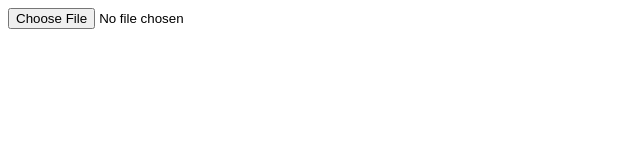
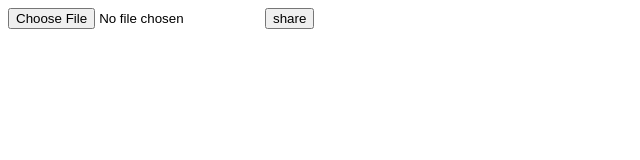
Before and after one commit to Pavan-B-N/demo, a plain HTML site: page index.html in a window 1280 px wide. Shown: the whole page, without its empty margins (0-640 px from the left). Drawn offline with Linux system fonts and the light colour scheme.

Commit message:
Update index.html

```diff
--- a/index.html
+++ b/index.html
@@ -8,6 +8,7 @@
 </head>
 <body>
     <input type="file" id="file">
+    <button onclick="share()">share</button>
     <script>
 
         async function share(){
```
